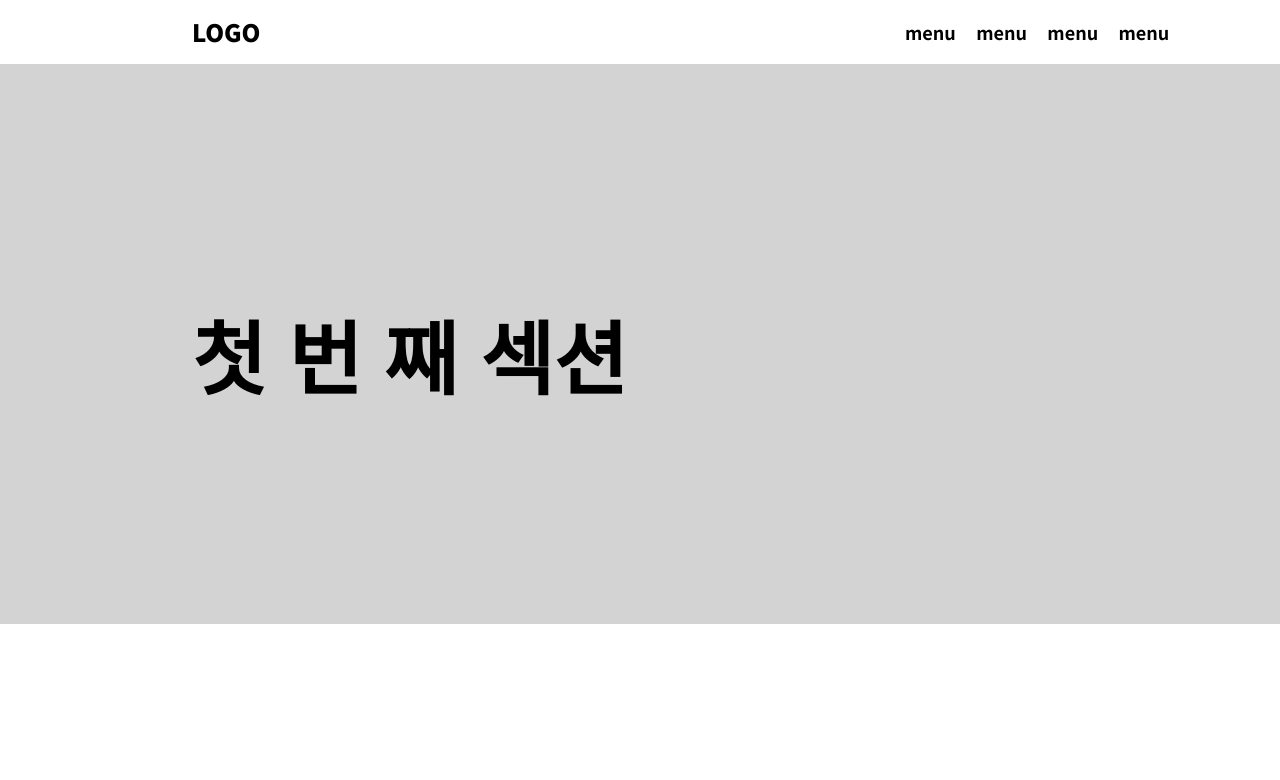
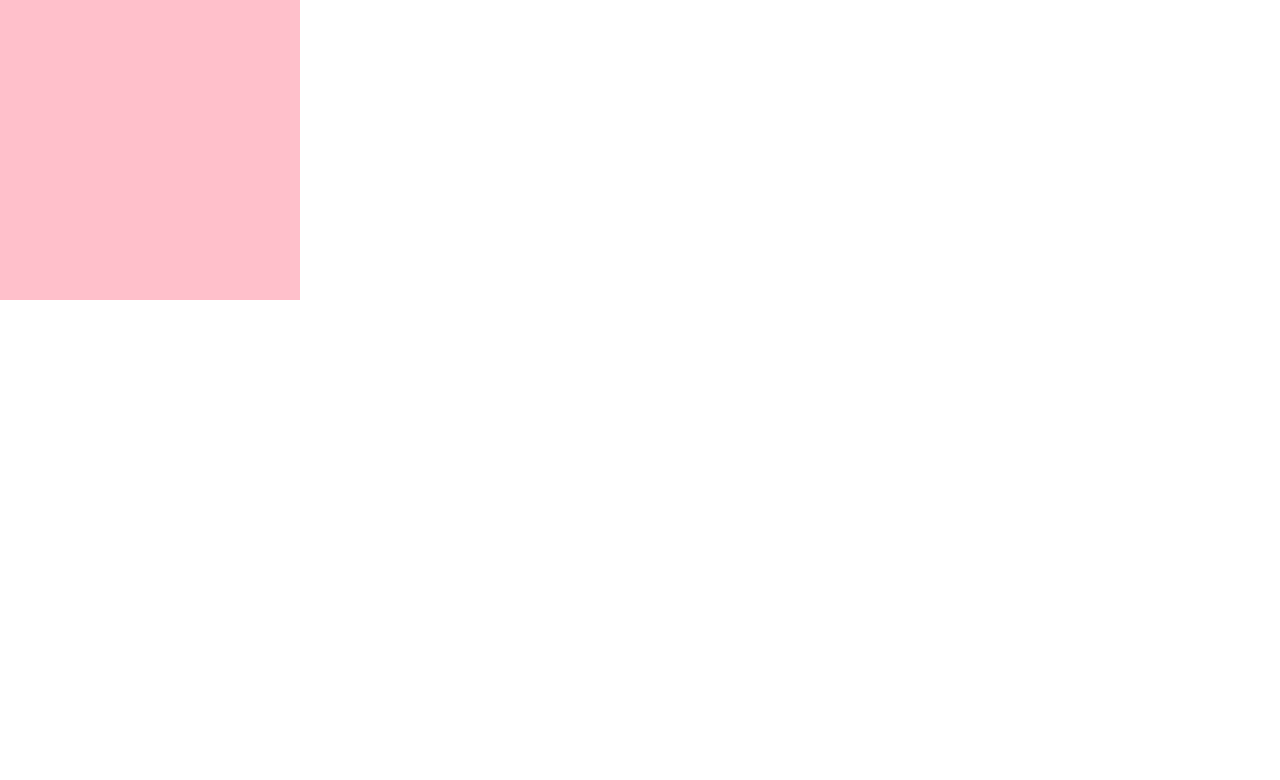
Before and after one commit to lxxulli/react_base_2, a React (Create React App) app: page / in a window 1280 px wide. Shown: the top 780 px of the page. Built offline with nearby package versions, Linux system fonts and the light colour scheme.

Commit message:
리액트 7일차 이벤트 useState

```diff
--- a/src/App.js
+++ b/src/App.js
@@ -6,6 +6,7 @@ import { IntroEx } from "./components/ex04/IntroEx";
 import { MapFnEx } from "./components/ex04/MapFnEx";
 import { Ex05 } from "./components/ex05/Ex05";
 import { Ex06 } from "./components/ex06/Ex06";
+import { Ex07 } from "./components/ex07/Ex07";
 
 const App = () => {
   return (
@@ -29,7 +30,10 @@ const App = () => {
       {/* <Ex05 /> */}
       {/* 5일차 */}
 
-      <Ex06 />
+      {/* <Ex06 /> */}
+      {/* 6일차 */}
+
+      <Ex07 />
     </>
   );
 };
--- /dev/null
+++ b/src/components/ex07/Ex07.js
@@ -0,0 +1,11 @@
+import { EventEx } from "./components/EventEx";
+import { EventEx02 } from "./components/EventEx02";
+
+export const Ex07 = () => {
+  return (
+    <>
+      {/* <EventEx /> */}
+      <EventEx02 />
+    </>
+  );
+};
--- /dev/null
+++ b/src/components/ex07/components/EventEx.js
@@ -0,0 +1,41 @@
+import { useState } from "react";
+
+export const EventEx = () => {
+  //   let num = 0;
+  //   const plusHandler = () => {
+  //     num++;
+  //   };
+
+  const [num, setNum] = useState(0);
+  //   let 변수명 = '0' 과 동일함
+
+  const plusHandler = () => {
+    // setNum(num++); << 이렇게는 안됨
+    setNum(num + 1);
+  };
+  const miunsHandler = () => {
+    setNum(num - 1);
+  };
+
+  return (
+    <>
+      <h3>클릭할 때 숫자 증감</h3>
+      <h3>{num}</h3>
+
+      {/* <button onclick={plusHandler}>+</button>
+      <button>-</button> */}
+
+      <button onClick={plusHandler}>+</button>
+      <button onClick={miunsHandler}>-</button>
+      {/* <button onClick={() => setNum(num - 1)}>-</button> */}
+      {/* ㄴ 한 줄 짜리는 이렇게 축약 가능 */}
+    </>
+  );
+};
+
+// *useState
+// - react hook 종류 중 하나로 변수를 정의하고 값을 변경할 때 사용
+// - 배열 비구조화 할당을 이용하며 첫 번 째 값은 변수명, 두 번 째 값은 변수를 변경할 수 있는 함수고 정의
+// - 단, set이라는 이름을 붙여줘야 함
+// ex)
+// const [변수명, set변수명] = useState(변수값)
--- /dev/null
+++ b/src/components/ex07/components/EventEx02.js
@@ -0,0 +1,29 @@
+import { useState } from "react";
+import styled from "styled-components";
+
+const Box = styled.div`
+  width: 300px;
+  height: 300px;
+  background-color: ${(props) => props.$bg};
+`;
+
+export const EventEx02 = () => {
+  const [bgColor, setBgColor] = useState("pink");
+  const [num, setNum] = useState(0);
+
+  const onClickBox = () => {
+    if (num === 0) {
+      setBgColor("seagreen");
+      setNum(num + 1);
+    } else if (num === 1) {
+      setBgColor("pink");
+      setNum(num - 1);
+    }
+  };
+
+  return (
+    <>
+      <Box $bg={bgColor} onClick={onClickBox}></Box>
+    </>
+  );
+};
```
